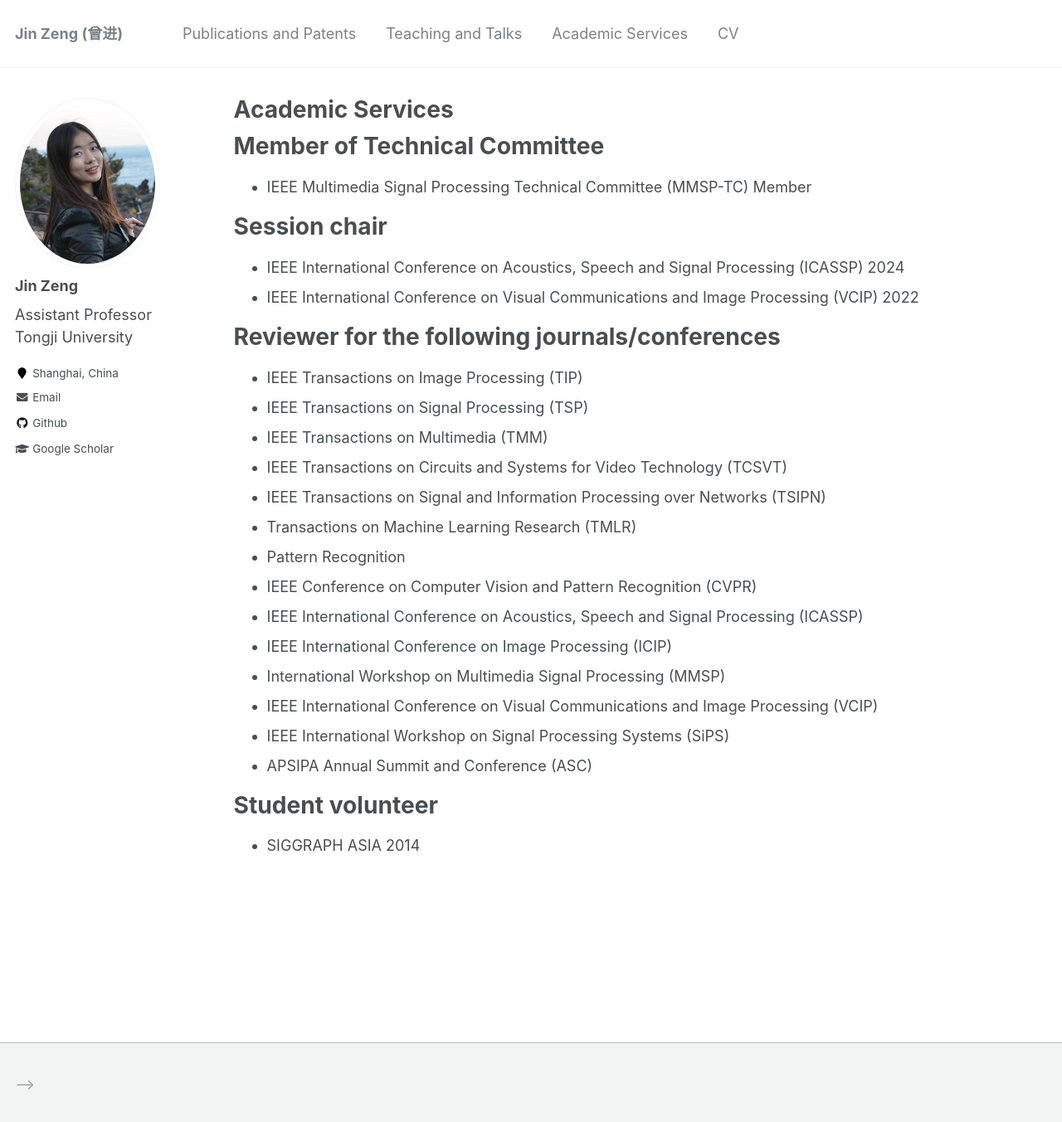
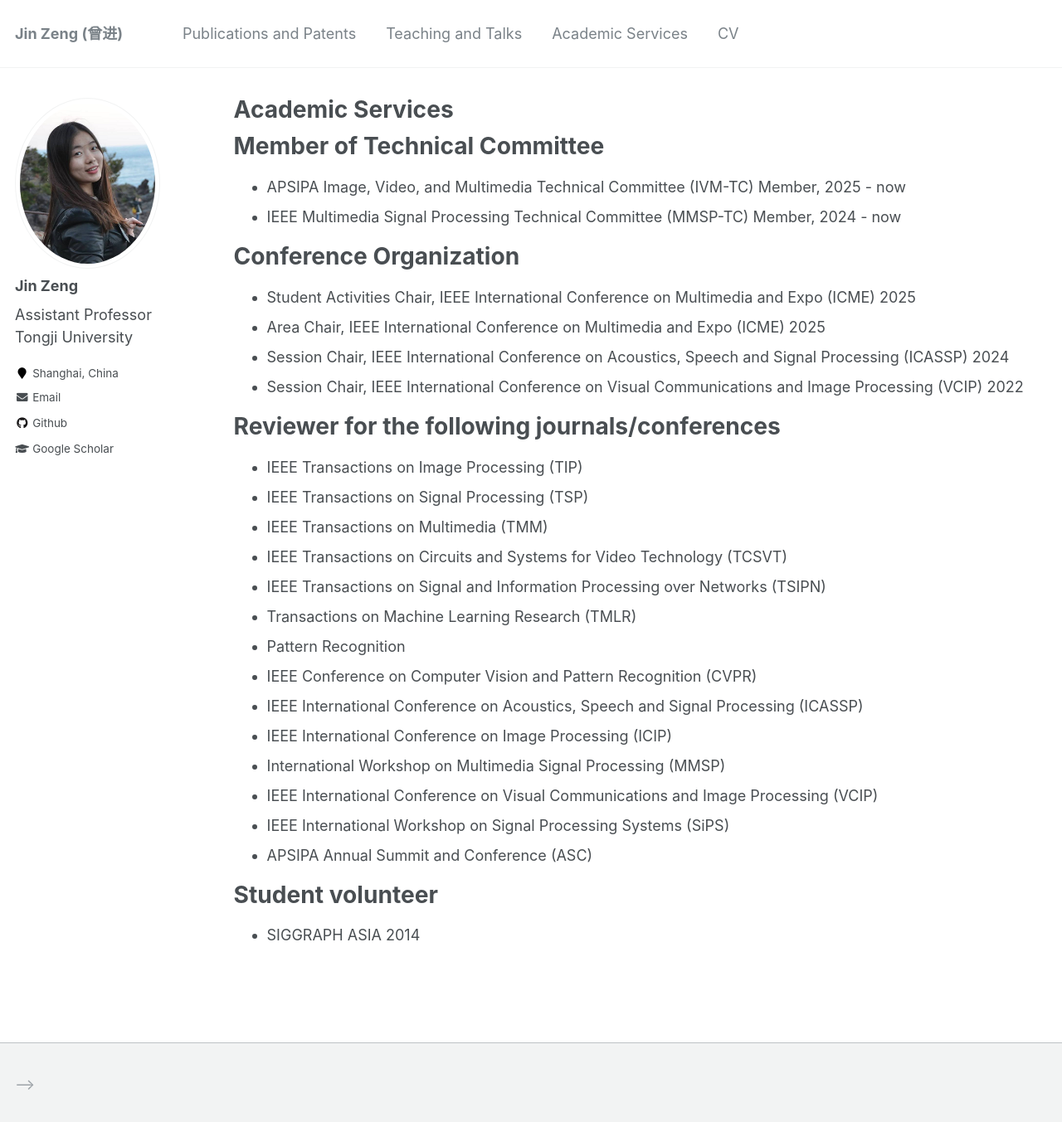
Before and after one commit to jzengust/jzengust.github.io, a Jekyll site: the page built from _pages/academic.md, in a window 1280 px wide and 1357 px high. Shown: the top 1353 px of the window at 83% size. Built offline with Jekyll 4.4.1, drawn with Linux system fonts in a browser that asks for light colours.

Commit message:
2025.2update
2025.2update

```diff
--- a/_pages/academic.md
+++ b/_pages/academic.md
@@ -13,12 +13,15 @@ author_profile: true
 
 Member of Technical Committee
 ======
-* IEEE Multimedia Signal Processing Technical Committee (MMSP-TC) Member
+* APSIPA Image, Video, and Multimedia Technical Committee (IVM-TC) Member, 2025 - now
+* IEEE Multimedia Signal Processing Technical Committee (MMSP-TC) Member, 2024 - now
 
-Session chair
+Conference Organization
 ======
-* IEEE International Conference on Acoustics, Speech and Signal Processing (ICASSP) 2024
-* IEEE International Conference on Visual Communications and Image Processing (VCIP) 2022
+* Student Activities Chair, IEEE International Conference on Multimedia and Expo (ICME) 2025
+* Area Chair, IEEE International Conference on Multimedia and Expo (ICME) 2025
+* Session Chair, IEEE International Conference on Acoustics, Speech and Signal Processing (ICASSP) 2024
+* Session Chair, IEEE International Conference on Visual Communications and Image Processing (VCIP) 2022
 
 Reviewer for the following journals/conferences
 ======
```
Also changed, not shown: _pages/cv.md (+2 -0 lines), _pages/publications.md (+5 -0 lines), _pages/teaching.md (+2 -0 lines).
